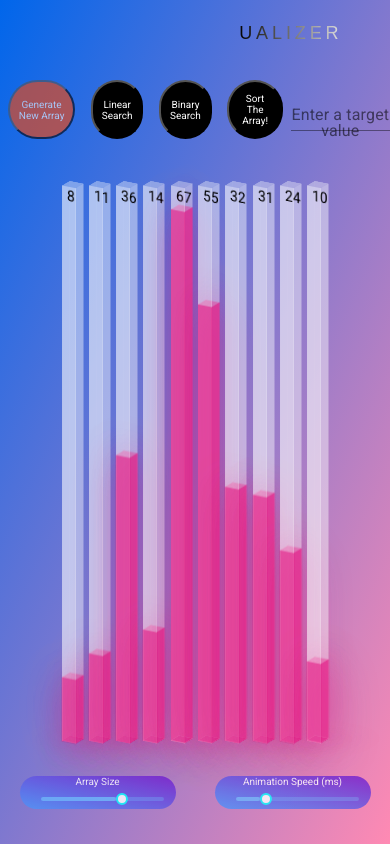
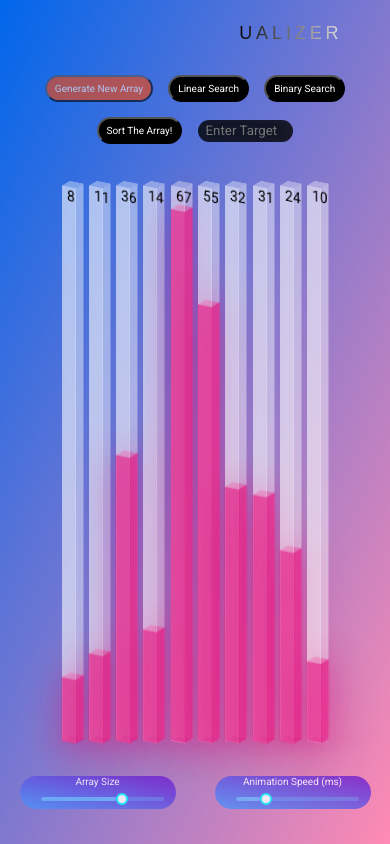
Before and after one commit to nik09877/Algo-Visualizer, a React (Create React App) app: page /search in a window 390 px wide. Built offline with nearby package versions, Linux system fonts and the light colour scheme.

Commit message:
added css

```diff
--- a/src/components/buttons-holder/buttons-holder.styles.css
+++ b/src/components/buttons-holder/buttons-holder.styles.css
@@ -20,6 +20,7 @@ button {
 
 @media only screen and (max-width: 510px) {
   button {
+    height: 1.7rem;
     font-size: small;
   }
 }
@@ -27,12 +28,14 @@ button {
 @media only screen and (max-width: 410px) {
   button {
     font-size: x-small;
+    height: 1.7rem;
   }
 }
 
 @media only screen and (max-width: 320px) {
   button {
     font-size: xx-small;
+    height: 1.7rem;
   }
 }
 
--- a/src/components/search-buttons-holder/search-buttons-holder.component.jsx
+++ b/src/components/search-buttons-holder/search-buttons-holder.component.jsx
@@ -3,13 +3,13 @@
 import React from "react";
 import "./search-buttons-holder.styles.css";
 
-import { TextField, withStyles } from "@material-ui/core";
+// import { TextField, withStyles } from "@material-ui/core";
 
-const StyledTextField = withStyles({
-  root: {
-    marginBottom: "1.2%",
-  },
-})(TextField);
+// const StyledTextField = withStyles({
+//   root: {
+//     marginBottom: "1.2%",
+//   },
+// })(TextField);
 
 const BtnHolder = (props) => {
   return (
@@ -39,7 +39,14 @@ const BtnHolder = (props) => {
       >
         Sort The Array!
       </button>
-      <StyledTextField
+      <div class="input-field">
+        <input
+          type="text"
+          placeholder="Enter Target "
+          onChange={props.handleTargetChange}
+        />
+      </div>
+      {/*<StyledTextField
         id="inputField"
         label="Enter a target value"
         size="medium"
@@ -47,7 +54,8 @@ const BtnHolder = (props) => {
         onChange={props.handleTargetChange}
         // defaultValue={props.target}
         // required={true}
-      />
+        className="input-field"
+      />*/}
     </div>
   );
 };
--- a/src/components/search-buttons-holder/search-buttons-holder.styles.css
+++ b/src/components/search-buttons-holder/search-buttons-holder.styles.css
@@ -3,9 +3,12 @@
   display: flex;
   justify-content: center;
   align-items: center;
+  flex-wrap: wrap;
+  /* overflow-y: auto; */
 }
 
-button {
+button,
+.input-field {
   height: 70%;
   margin-left: 2%;
   margin-right: 2%;
@@ -18,20 +21,44 @@ button {
   transition: 0.3s;
 }
 
+.input-field {
+  display: flex;
+  justify-content: center;
+  align-items: center;
+  background-color: rgba(0, 0, 0, 0.8);
+}
+input {
+  color: white;
+  border: none;
+  background-color: rgba(0, 0, 0, 0.1);
+}
+@media only screen and (max-width: 969px) {
+  input {
+    width: 5rem;
+  }
+}
+@media only screen and (max-width: 897px) {
+  .input-field {
+    height: 1.4rem;
+  }
+}
 @media only screen and (max-width: 510px) {
   button {
+    height: 1.7rem;
     font-size: small;
   }
 }
 
 @media only screen and (max-width: 410px) {
-  button {
+  button,
+  .input-field {
     font-size: x-small;
   }
 }
 
 @media only screen and (max-width: 320px) {
-  button {
+  button,
+  .input-field {
     font-size: xx-small;
   }
 }
```
